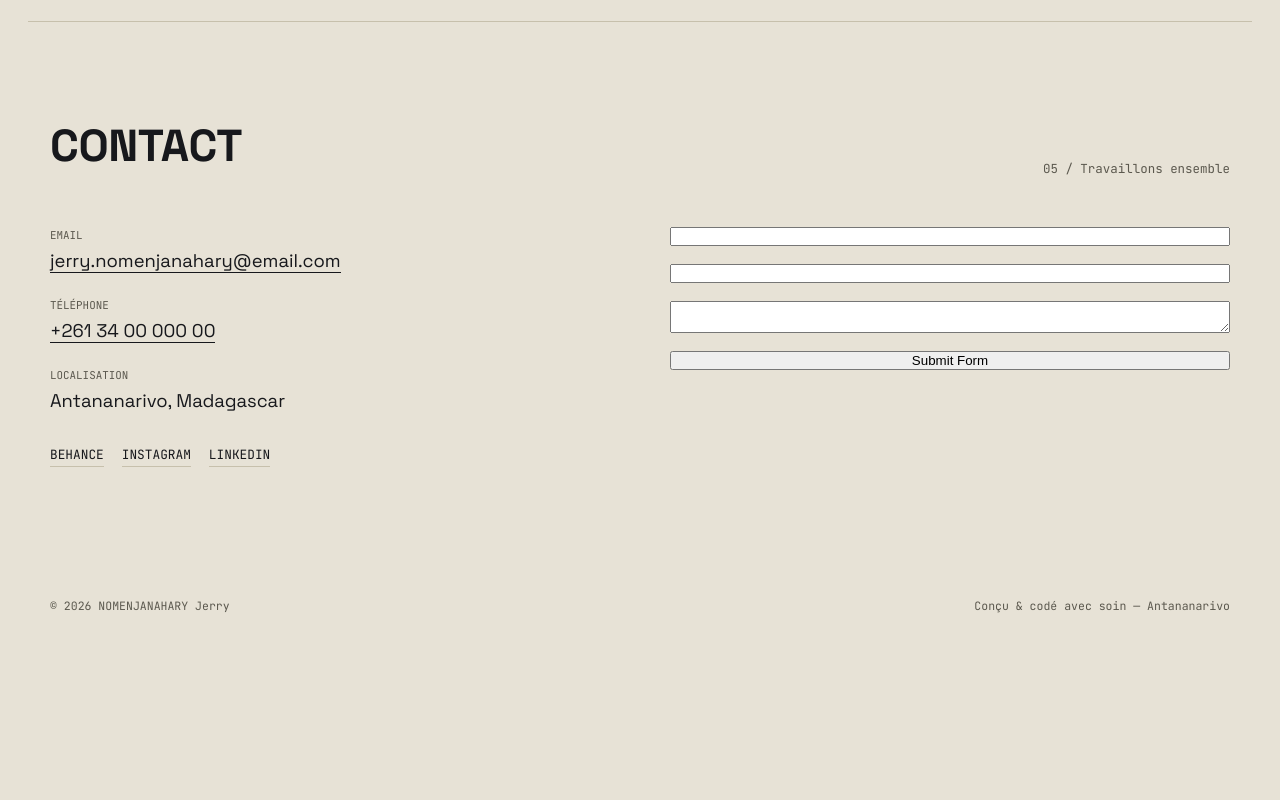
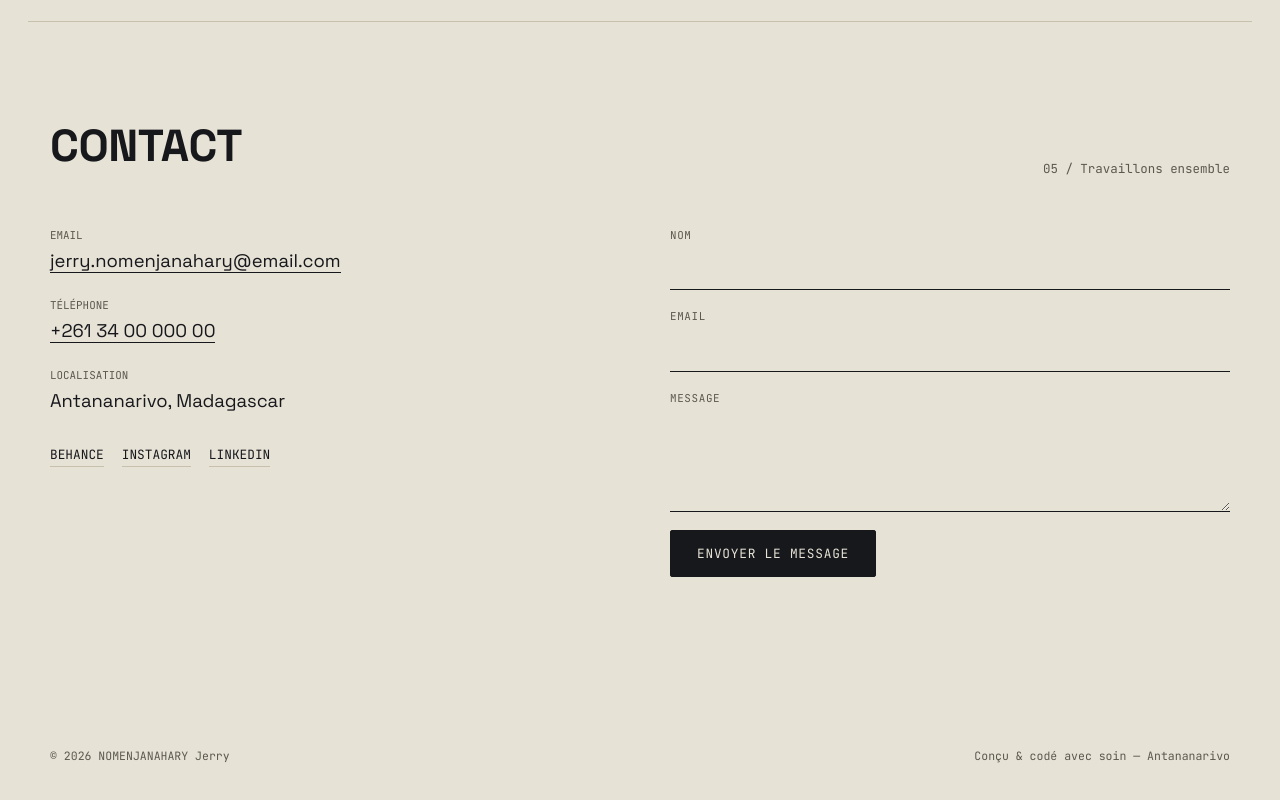
Before and after one commit to JerryCrim/Jerry-Nomenjanahary, a plain HTML site: page index.html in a window 1280 px wide. Shown: the part 4795-5595 px from the top of the page. Before the commit the page ends 5469 px from the top, so only its background shows below. Drawn offline with Linux system fonts and the light colour scheme.

Commit message:
Update index.html

```diff
--- a/index.html
+++ b/index.html
@@ -661,13 +661,26 @@
             <a href="#" target="_blank" rel="noopener">LinkedIn</a>
           </div>
         </div>
-        <form action="https://api.web3forms.com/submit" method="POST">
-  <input type="hidden" name="access_key" value="49cb0a41-7879-4d83-b8a0-95e07bf1c129">
-  <input type="text" name="name" required>
-  <input type="email" name="email" required>
-  <textarea name="message" required></textarea>
-  <button type="submit">Submit Form</button>
-</form>
+        <form id="contactForm">
+          <!-- Clé Web3Forms : remplacez YOUR_ACCESS_KEY_HERE par votre propre clé (voir instructions) -->
+          <input type="hidden" name="access_key" value="49cb0a41-7879-4d83-b8a0-95e07bf1c129">
+          <input type="hidden" name="subject" value="Nouveau message depuis le portfolio de Jerry">
+          <input type="checkbox" name="botcheck" style="display:none" tabindex="-1" autocomplete="off">
+          <div class="field">
+            <label for="name">Nom</label>
+            <input id="name" name="name" type="text" required autocomplete="name">
+          </div>
+          <div class="field">
+            <label for="email">Email</label>
+            <input id="email" name="email" type="email" required autocomplete="email">
+          </div>
+          <div class="field">
+            <label for="message">Message</label>
+            <textarea id="message" name="message" required></textarea>
+          </div>
+          <button type="submit" class="btn" id="submitBtn">Envoyer le message</button>
+          <p class="form-note" id="formNote" role="status" aria-live="polite"></p>
+        </form>
       </div>
     </div>
   </section>
@@ -731,8 +744,6 @@
   bars.forEach(el => barIo.observe(el));
 
   // Contact form — envoi réel via Web3Forms
-
-
   const form = document.getElementById('contactForm');
   const note = document.getElementById('formNote');
   const submitBtn = document.getElementById('submitBtn');
```
